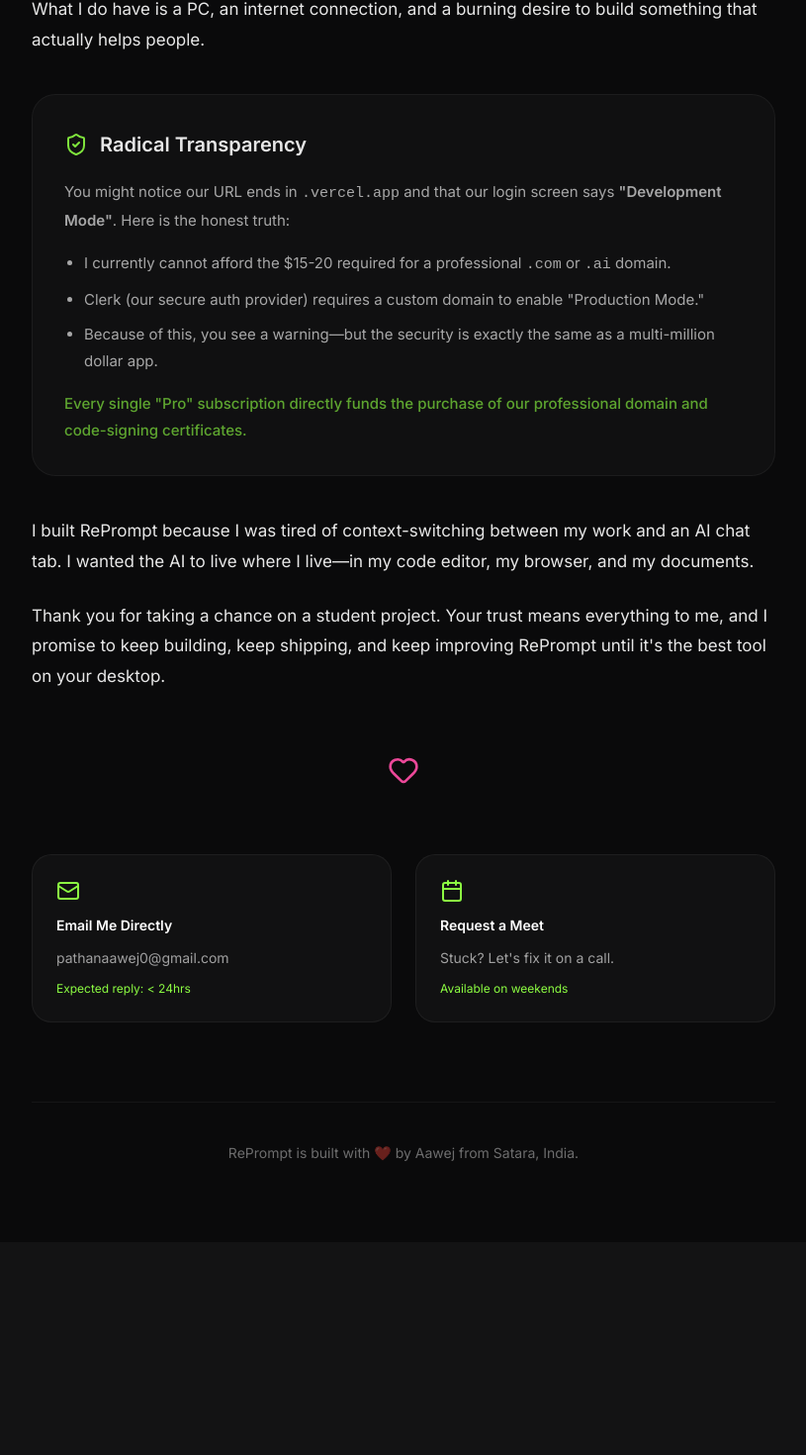
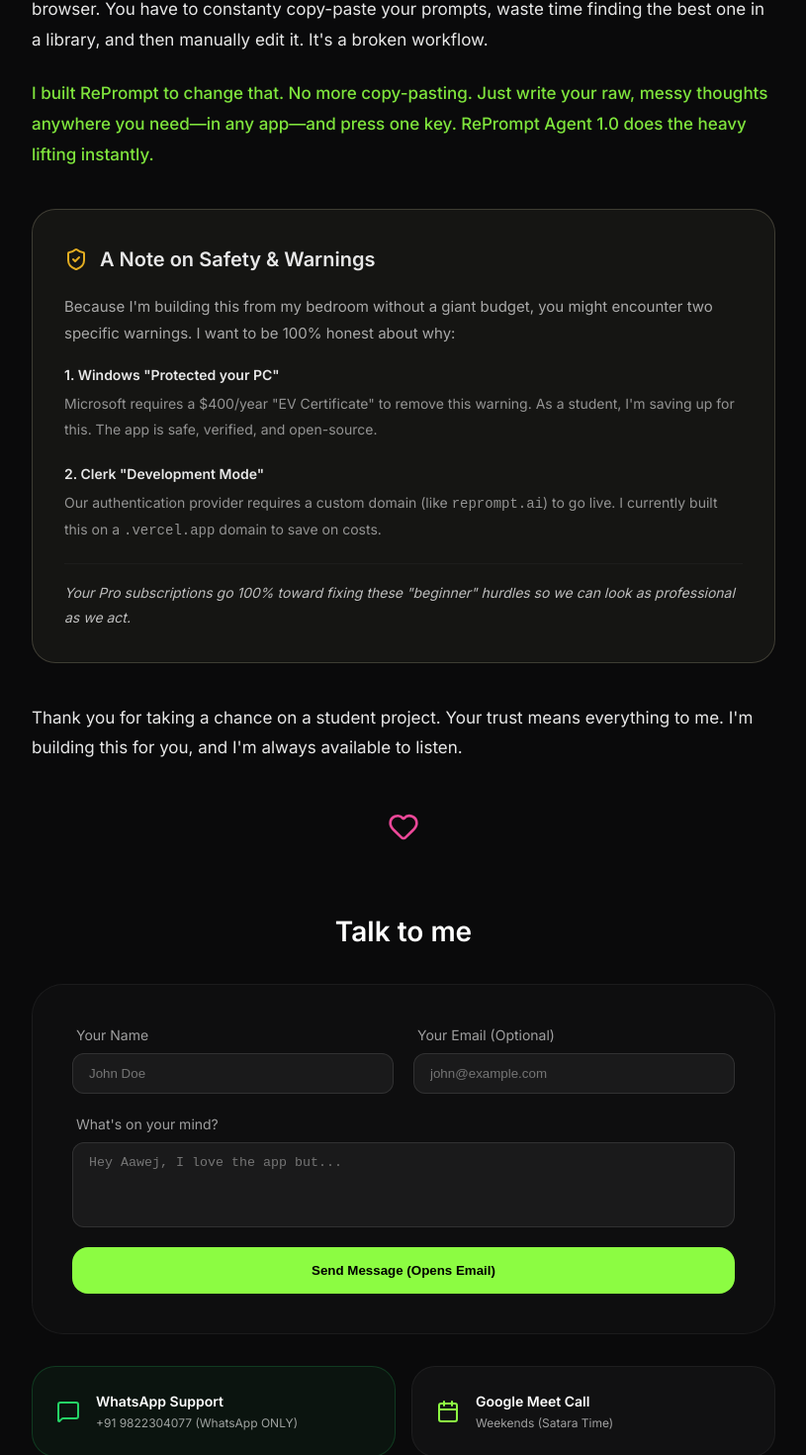
Before and after one commit to pathanaawej0-dot/reprompt, a Next.js app: page /founder in a window 1280 px wide. Shown: the part 637-2107 px from the top of the page at 99% size, without its empty margins (232-1047 px from the left). Before the commit the page ends 1892 px from the top, so only its background shows below. Built offline with nearby package versions, Linux system fonts and the light colour scheme.

Commit message:
feat: refined founder story, added contact form and whatsapp support

```diff
--- a/src/app/dashboard/page.tsx
+++ b/src/app/dashboard/page.tsx
@@ -148,6 +148,7 @@
             if (!res.ok) {
                 const errorData = await res.json();
                 alert(`Error: ${errorData.error || 'Failed to save agent'}`);
+                return;
                 return;
             }
 
--- a/src/app/founder/page.tsx
+++ b/src/app/founder/page.tsx
@@ -61,90 +61,143 @@
                     </p>
 
                     <p style={{ marginBottom: '24px' }}>
-                        I don't have a big office, a venture capital check, or even a professional domain name yet. What I do have is a PC, an internet connection, and a burning desire to build something that actually helps people.
+                        I noticed a big problem: people are paying for "prompt engineering" tools that only work in a browser. You have to constanty copy-paste your prompts, waste time finding the best one in a library, and then manually edit it. It's a broken workflow.
+                    </p>
+
+                    <p style={{ marginBottom: '24px', color: 'var(--md-sys-color-primary)', fontWeight: 500 }}>
+                        I built RePrompt to change that. No more copy-pasting. Just write your raw, messy thoughts anywhere you need—in any app—and press one key. RePrompt Agent 1.0 does the heavy lifting instantly.
                     </p>
 
                     <div style={{
-                        backgroundColor: 'rgba(255,255,255,0.03)',
-                        border: '1px solid rgba(255,255,255,0.05)',
+                        backgroundColor: 'rgba(255,244,199,0.05)',
+                        border: '1px solid rgba(255,244,199,0.2)',
                         borderRadius: '24px',
                         padding: '32px',
                         marginBottom: '40px',
                         marginTop: '40px'
                     }}>
                         <h3 style={{ fontSize: '20px', fontWeight: 600, marginBottom: '16px', display: 'flex', alignItems: 'center', gap: '12px' }}>
-                            <ShieldCheck style={{ color: 'var(--md-sys-color-primary)' }} />
-                            Radical Transparency
+                            <ShieldCheck style={{ color: '#fbbf24' }} />
+                            A Note on Safety & Warnings
                         </h3>
                         <p style={{ fontSize: '15px', opacity: 0.7, marginBottom: '16px' }}>
-                            You might notice our URL ends in <code>.vercel.app</code> and that our login screen says <strong>"Development Mode"</strong>. Here is the honest truth:
+                            Because I'm building this from my bedroom without a giant budget, you might encounter two specific warnings. I want to be 100% honest about why:
                         </p>
-                        <ul style={{ fontSize: '15px', opacity: 0.7, display: 'flex', flexDirection: 'column', gap: '8px', paddingLeft: '20px' }}>
-                            <li>I currently cannot afford the $15-20 required for a professional <code>.com</code> or <code>.ai</code> domain.</li>
-                            <li>Clerk (our secure auth provider) requires a custom domain to enable "Production Mode."</li>
-                            <li>Because of this, you see a warning—but the security is exactly the same as a multi-million dollar app.</li>
-                        </ul>
-                        <p style={{ fontSize: '15px', opacity: 0.7, marginTop: '16px', fontWeight: 500, color: 'var(--md-sys-color-primary)' }}>
-                            Every single "Pro" subscription directly funds the purchase of our professional domain and code-signing certificates.
+                        <div style={{ display: 'flex', flexDirection: 'column', gap: '20px' }}>
+                            <div>
+                                <strong style={{ color: '#fff', fontSize: '14px', display: 'block', marginBottom: '4px' }}>1. Windows "Protected your PC"</strong>
+                                <p style={{ fontSize: '14px', opacity: 0.6 }}>Microsoft requires a $400/year "EV Certificate" to remove this warning. As a student, I'm saving up for this. The app is safe, verified, and open-source.</p>
+                            </div>
+                            <div>
+                                <strong style={{ color: '#fff', fontSize: '14px', display: 'block', marginBottom: '4px' }}>2. Clerk "Development Mode"</strong>
+                                <p style={{ fontSize: '14px', opacity: 0.6 }}>Our authentication provider requires a custom domain (like <code>reprompt.ai</code>) to go live. I currently built this on a <code>.vercel.app</code> domain to save on costs.</p>
+                            </div>
+                        </div>
+                        <p style={{ fontSize: '14px', opacity: 0.8, marginTop: '20px', fontStyle: 'italic', borderTop: '1px solid rgba(255,255,255,0.05)', paddingTop: '16px' }}>
+                            Your Pro subscriptions go 100% toward fixing these "beginner" hurdles so we can look as professional as we act.
                         </p>
                     </div>
 
                     <p style={{ marginBottom: '24px' }}>
-                        I built RePrompt because I was tired of context-switching between my work and an AI chat tab. I wanted the AI to live where I live—in my code editor, my browser, and my documents.
-                    </p>
-
-                    <p style={{ marginBottom: '24px' }}>
-                        Thank you for taking a chance on a student project. Your trust means everything to me, and I promise to keep building, keep shipping, and keep improving RePrompt until it's the best tool on your desktop.
+                        Thank you for taking a chance on a student project. Your trust means everything to me. I'm building this for you, and I'm always available to listen.
                     </p>
                 </section>
 
                 {/* HEART */}
-                <div style={{ textAlign: 'center', margin: '64px 0' }}>
+                <div style={{ textAlign: 'center', margin: '48px 0 64px' }}>
                     <Heart style={{ color: '#ec4899' }} size={32} />
                 </div>
 
                 {/* CONTACT SECTION */}
-                <section style={{
+                <section style={{ marginBottom: '80px' }}>
+                    <h2 style={{ fontSize: '28px', fontWeight: 600, marginBottom: '32px', textAlign: 'center' }}>Talk to me</h2>
+
+                    <div style={{
+                        backgroundColor: 'rgba(255,255,255,0.02)',
+                        border: '1px solid rgba(255,255,255,0.05)',
+                        borderRadius: '32px',
+                        padding: '40px',
+                        marginBottom: '32px'
+                    }}>
+                        <form style={{ display: 'flex', flexDirection: 'column', gap: '20px' }} onSubmit={(e) => {
+                            e.preventDefault();
+                            const formData = new FormData(e.currentTarget);
+                            const name = formData.get('name');
+                            const message = formData.get('message');
+                            window.location.href = `mailto:pathanaawej0@gmail.com?subject=Message from ${name}&body=${message}`;
+                        }}>
+                            <div style={{ display: 'grid', gridTemplateColumns: 'repeat(auto-fit, minmax(200px, 1fr))', gap: '20px' }}>
+                                <div style={{ display: 'flex', flexDirection: 'column', gap: '8px' }}>
+                                    <label style={{ fontSize: '14px', opacity: 0.6, marginLeft: '4px' }}>Your Name</label>
+                                    <input name="name" required style={{ backgroundColor: 'rgba(255,255,255,0.05)', border: '1px solid rgba(255,255,255,0.1)', borderRadius: '12px', padding: '12px 16px', color: '#fff', outline: 'none' }} placeholder="John Doe" />
+                                </div>
+                                <div style={{ display: 'flex', flexDirection: 'column', gap: '8px' }}>
+                                    <label style={{ fontSize: '14px', opacity: 0.6, marginLeft: '4px' }}>Your Email (Optional)</label>
+                                    <input name="email" style={{ backgroundColor: 'rgba(255,255,255,0.05)', border: '1px solid rgba(255,255,255,0.1)', borderRadius: '12px', padding: '12px 16px', color: '#fff', outline: 'none' }} placeholder="john@example.com" />
+                                </div>
+                            </div>
+                            <div style={{ display: 'flex', flexDirection: 'column', gap: '8px' }}>
+                                <label style={{ fontSize: '14px', opacity: 0.6, marginLeft: '4px' }}>What's on your mind?</label>
+                                <textarea name="message" required rows={4} style={{ backgroundColor: 'rgba(255,255,255,0.05)', border: '1px solid rgba(255,255,255,0.1)', borderRadius: '12px', padding: '12px 16px', color: '#fff', outline: 'none', resize: 'none' }} placeholder="Hey Aawej, I love the app but..." />
+                            </div>
+                            <button type="submit" style={{
+                                backgroundColor: 'var(--md-sys-color-primary)',
+                                color: '#000',
+                                border: 'none',
+                                borderRadius: '16px',
+                                padding: '16px',
+                                fontWeight: 600,
+                                cursor: 'pointer',
+                                transition: 'all 0.2s ease'
+                            }} className="hover-lift">
+                                Send Message (Opens Email)
+                            </button>
+                        </form>
+                    </div>
+
+                    <div style={{
                         display: 'grid',
-                    gridTemplateColumns: 'repeat(auto-fit, minmax(300px, 1fr))',
-                    gap: '24px',
-                    marginTop: '64px'
+                        gridTemplateColumns: 'repeat(auto-fit, minmax(240px, 1fr))',
+                        gap: '16px'
                     }}>
-                    <a href="mailto:pathanaawej0@gmail.com" style={{
+                        <a href="https://wa.me/919822304077" target="_blank" rel="noopener noreferrer" style={{
                             textDecoration: 'none',
                             color: '#fff',
-                        backgroundColor: 'rgba(255,255,255,0.03)',
+                            backgroundColor: 'rgba(37, 211, 102, 0.05)',
                             padding: '24px',
-                        borderRadius: '20px',
-                        border: '1px solid rgba(255,255,255,0.05)',
+                            borderRadius: '24px',
+                            border: '1px solid rgba(37, 211, 102, 0.2)',
                             display: 'flex',
-                        flexDirection: 'column',
-                        gap: '12px',
+                            alignItems: 'center',
+                            gap: '16px',
                             transition: 'all 0.2s ease'
                         }} className="hover-lift">
-                        <Mail style={{ color: 'var(--md-sys-color-primary)' }} />
-                        <span style={{ fontWeight: 600 }}>Email Me Directly</span>
-                        <span style={{ fontSize: '14px', opacity: 0.6 }}>pathanaawej0@gmail.com</span>
-                        <span style={{ fontSize: '12px', color: 'var(--md-sys-color-primary)' }}>Expected reply: &lt; 24hrs</span>
+                            <MessageSquare style={{ color: '#25D366' }} />
+                            <div>
+                                <span style={{ fontWeight: 600, display: 'block' }}>WhatsApp Support</span>
+                                <span style={{ fontSize: '12px', opacity: 0.6 }}>+91 9822304077 (WhatsApp ONLY)</span>
+                            </div>
                         </a>
 
                         <a href="https://meet.google.com/new" target="_blank" rel="noopener noreferrer" style={{
                             textDecoration: 'none',
                             color: '#fff',
-                        backgroundColor: 'rgba(255,255,255,0.03)',
+                            backgroundColor: 'rgba(255, 255, 255, 0.03)',
                             padding: '24px',
-                        borderRadius: '20px',
-                        border: '1px solid rgba(255,255,255,0.05)',
+                            borderRadius: '24px',
+                            border: '1px solid rgba(255, 255, 255, 0.05)',
                             display: 'flex',
-                        flexDirection: 'column',
-                        gap: '12px',
+                            alignItems: 'center',
+                            gap: '16px',
                             transition: 'all 0.2s ease'
                         }} className="hover-lift">
                             <Calendar style={{ color: 'var(--md-sys-color-primary)' }} />
-                        <span style={{ fontWeight: 600 }}>Request a Meet</span>
-                        <span style={{ fontSize: '14px', opacity: 0.6 }}>Stuck? Let's fix it on a call.</span>
-                        <span style={{ fontSize: '12px', color: 'var(--md-sys-color-primary)' }}>Available on weekends</span>
+                            <div>
+                                <span style={{ fontWeight: 600, display: 'block' }}>Google Meet Call</span>
+                                <span style={{ fontSize: '12px', opacity: 0.6 }}>Weekends (Satara Time)</span>
+                            </div>
                         </a>
+                    </div>
                 </section>
 
                 {/* FOOTER NOTE */}
```
Lines whose indentation alone changed are shown as unchanged.
